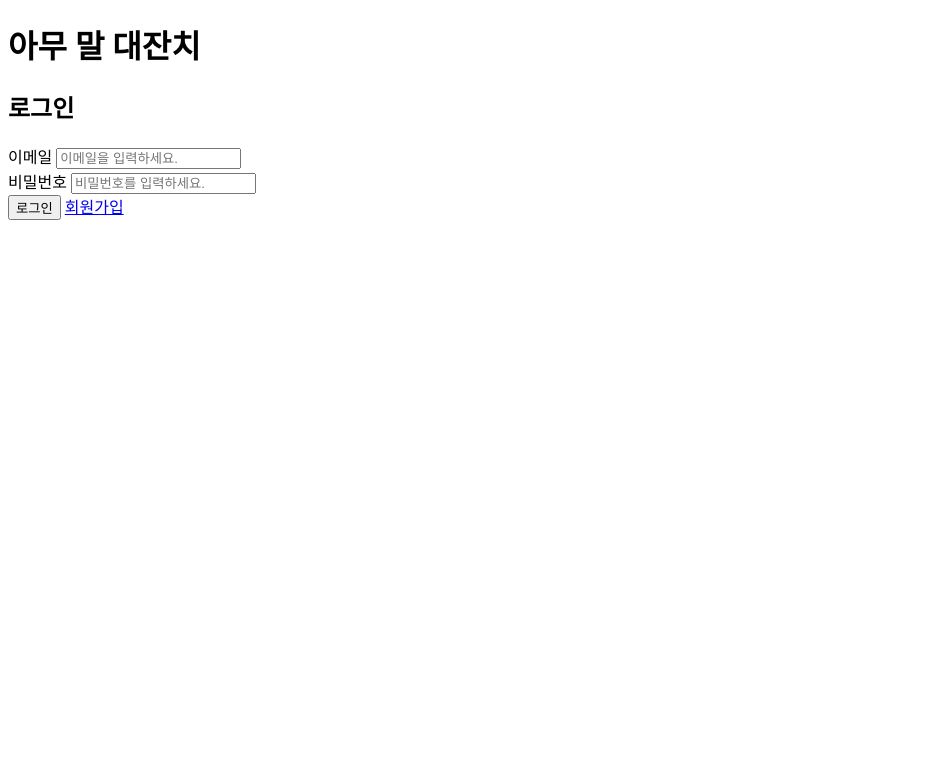
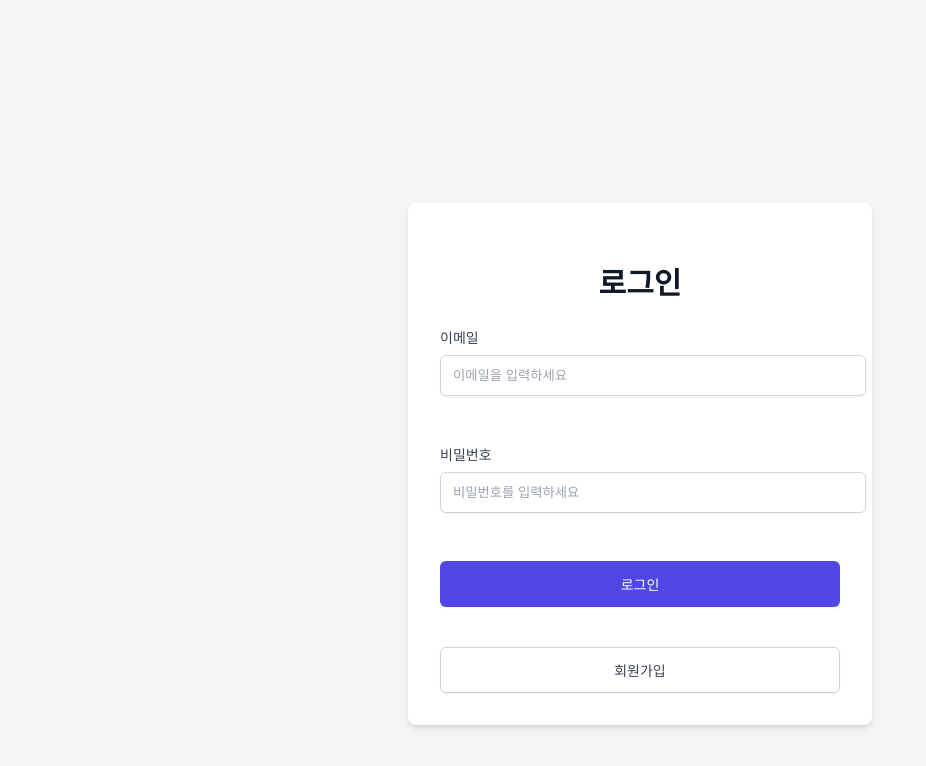
Before and after one commit to brixxt27/jayoon-community-frontend, a plain HTML site: page public/pages/login/login.html in a window 1280 px wide. Shown: the whole page, without its empty margins (0-926 px from the left). Drawn offline with Linux system fonts and the light colour scheme.

Commit message:
feat: 로그인 페이지 그리기

```diff
--- /dev/null
+++ b/public/pages/login/login.css
@@ -0,0 +1,117 @@
+/* --- 로그인 페이지 전용 스타일 --- */
+
+/* 기본 스타일 */
+body {
+  background-color: #f3f4f6; /* 연한 회색 */
+  font-family: -apple-system, BlinkMacSystemFont, "Segoe UI", Roboto,
+    "Helvetica Neue", Arial, sans-serif;
+  color: #374151;
+}
+
+/* 메인 콘텐츠 영역을 헤더 아래에 위치시키고 중앙 정렬 */
+.main-content {
+  display: flex;
+  align-items: center;
+  justify-content: center;
+  min-height: 100vh;
+  padding-top: 64px; /* 헤더 높이만큼 패딩 추가 */
+}
+
+/* 로그인 폼 전체를 감싸는 컨테이너 */
+.login-container {
+  width: 100%;
+  max-width: 400px;
+  padding: 2rem; /* 32px */
+  background-color: #ffffff;
+  border-radius: 0.5rem; /* 8px */
+  box-shadow: 0 4px 6px -1px rgba(0, 0, 0, 0.1),
+    0 2px 4px -1px rgba(0, 0, 0, 0.06);
+}
+
+.login-title {
+  font-size: 1.875rem; /* 30px */
+  font-weight: 700;
+  text-align: center;
+  color: #111827;
+  margin-bottom: 1.5rem; /* 24px */
+}
+
+/* 폼 그룹 (라벨 + 인풋 + 에러메시지) */
+.form-group {
+  margin-bottom: 1.5rem; /* 24px */
+}
+
+.form-label {
+  display: block;
+  font-size: 0.875rem; /* 14px */
+  font-weight: 500;
+  color: #374151;
+  margin-bottom: 0.5rem; /* 8px */
+}
+
+.form-input {
+  width: 100%;
+  padding: 0.75rem 0.75rem; /* 12px */
+  border: 1px solid #d1d5db; /* 회색 테두리 */
+  border-radius: 0.375rem; /* 6px */
+  box-shadow: 0 1px 2px 0 rgba(0, 0, 0, 0.05);
+}
+
+.form-input::placeholder {
+  color: #9ca3af;
+}
+
+.form-input:focus {
+  outline: none;
+  border-color: #4f46e5; /* 인디고 색상 */
+  box-shadow: 0 0 0 2px rgba(79, 70, 229, 0.4);
+}
+
+/* 에러 메시지 스타일 */
+.error-message {
+  font-size: 0.875rem; /* 14px */
+  color: #ef4444; /* 빨간색 */
+  margin-top: 0.5rem; /* 8px */
+  height: 1rem; /* 16px, 레이아웃 깨짐 방지 */
+}
+
+/* 버튼 공통 스타일 */
+.btn {
+  width: 100%;
+  padding: 0.75rem 1rem;
+  border: 1px solid transparent;
+  border-radius: 0.375rem;
+  font-size: 0.875rem;
+  font-weight: 500;
+  cursor: pointer;
+  transition: background-color 0.2s;
+}
+
+.btn:focus {
+  outline: none;
+  box-shadow: 0 0 0 2px rgba(79, 70, 229, 0.4);
+}
+
+/* 주 버튼 (로그인) */
+.btn-primary {
+  color: #ffffff;
+  background-color: #4f46e5; /* 인디고 */
+  box-shadow: 0 1px 2px 0 rgba(0, 0, 0, 0.05);
+}
+
+.btn-primary:hover {
+  background-color: #4338ca;
+}
+
+/* 보조 버튼 (회원가입) */
+.btn-secondary {
+  color: #374151;
+  background-color: #ffffff;
+  border-color: #d1d5db;
+  margin-top: 1rem; /* 로그인 버튼과의 간격 */
+  box-shadow: 0 1px 2px 0 rgba(0, 0, 0, 0.05);
+}
+
+.btn-secondary:hover {
+  background-color: #f9fafb; /* 아주 연한 회색 */
+}
--- a/public/pages/login/login.html
+++ b/public/pages/login/login.html
@@ -1,46 +1,53 @@
 <!DOCTYPE html>
-<html>
+<html lang="ko">
   <head>
-    <meta charset="utf-8" />
-    <meta http-equiv="X-UA-Compatible" content="IE=edge" />
-    <title>login</title>
-    <meta name="description" content="" />
-    <meta name="viewport" content="width=device-width, initial-scale=1" />
-    <link rel="stylesheet" href="" />
+    <meta charset="UTF-8" />
+    <meta name="viewport" content="width=device-width, initial-scale=1.0" />
+    <title>로그인 - 아무 말 대잔치</title>
+    <link rel="stylesheet" href="../../components/header/header.css" />
+    <link rel="stylesheet" href="./login.css" />
   </head>
+  <body>
+    <div id="header-container"></div>
 
-  <body>
-    <div class="container">
-      <header class="header">
-        <h1>아무 말 대잔치</h1>
-      </header>
-
-      <main class="login-container">
+    <main class="main-content">
+      <div class="login-container">
         <h2 class="login-title">로그인</h2>
-
-        <form class="login-form">
+        <form id="login-form" class="login-form" novalidate>
           <div class="form-group">
-            <label for="email">이메일</label>
-            <input type="email" id="email" placeholder="이메일을 입력하세요." />
+            <label for="email" class="form-label">이메일</label>
+            <input
+              id="email"
+              name="email"
+              type="email"
+              autocomplete="email"
+              required
+              class="form-input"
+              placeholder="이메일을 입력하세요"
+            />
+            <p id="email-error" class="error-message"></p>
           </div>
-
           <div class="form-group">
-            <label for="password">비밀번호</label>
+            <label for="password" class="form-label">비밀번호</label>
             <input
+              id="password"
+              name="password"
               type="password"
-              id="password"
-              placeholder="비밀번호를 입력하세요."
+              autocomplete="current-password"
+              required
+              class="form-input"
+              placeholder="비밀번호를 입력하세요"
             />
+            <p id="password-error" class="error-message"></p>
           </div>
-
-          <div class="btn-container">
-            <button type="submit" class="login-btn">로그인</button>
-            <a href="../signup/signup.html" class="signup-btn">회원가입</a>
+          <div class="form-group">
+            <button type="submit" class="btn btn-primary">로그인</button>
           </div>
         </form>
-      </main>
-    </div>
+        <button id="signup-button" class="btn btn-secondary">회원가입</button>
+      </div>
+    </main>
 
-    <script src="" async defer></script>
+    <script src="./login.js"></script>
   </body>
 </html>
```
